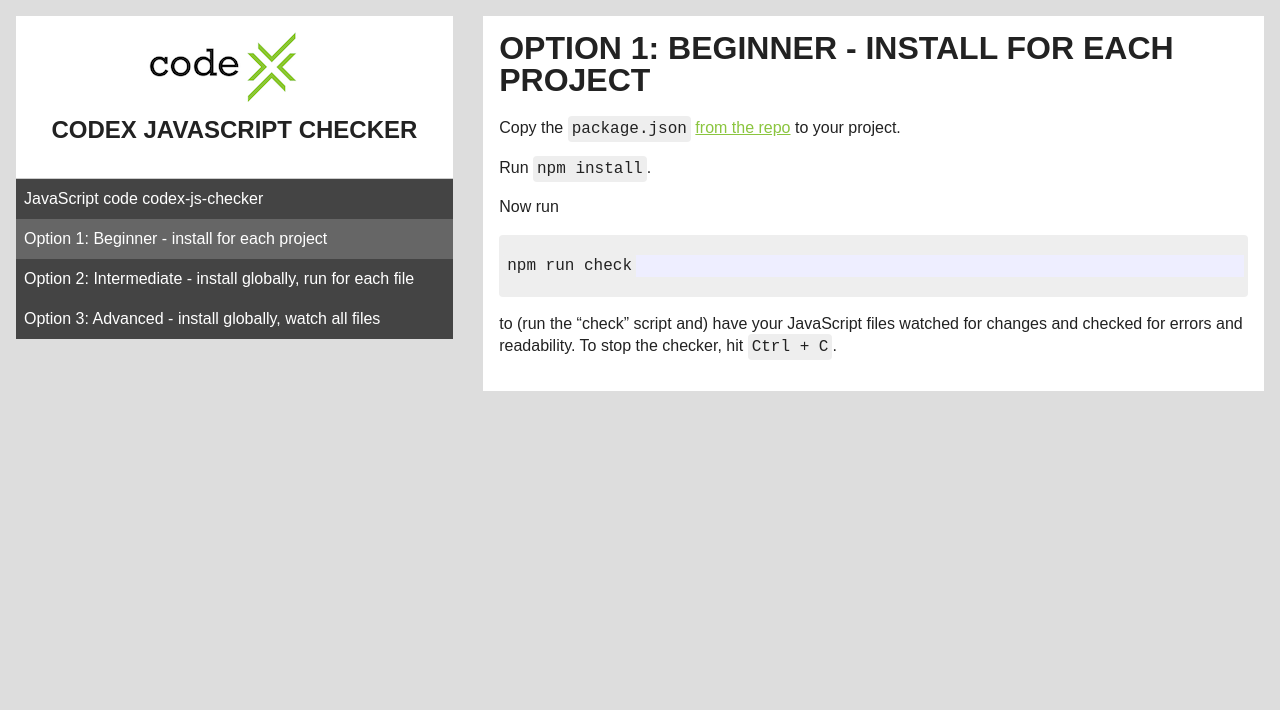
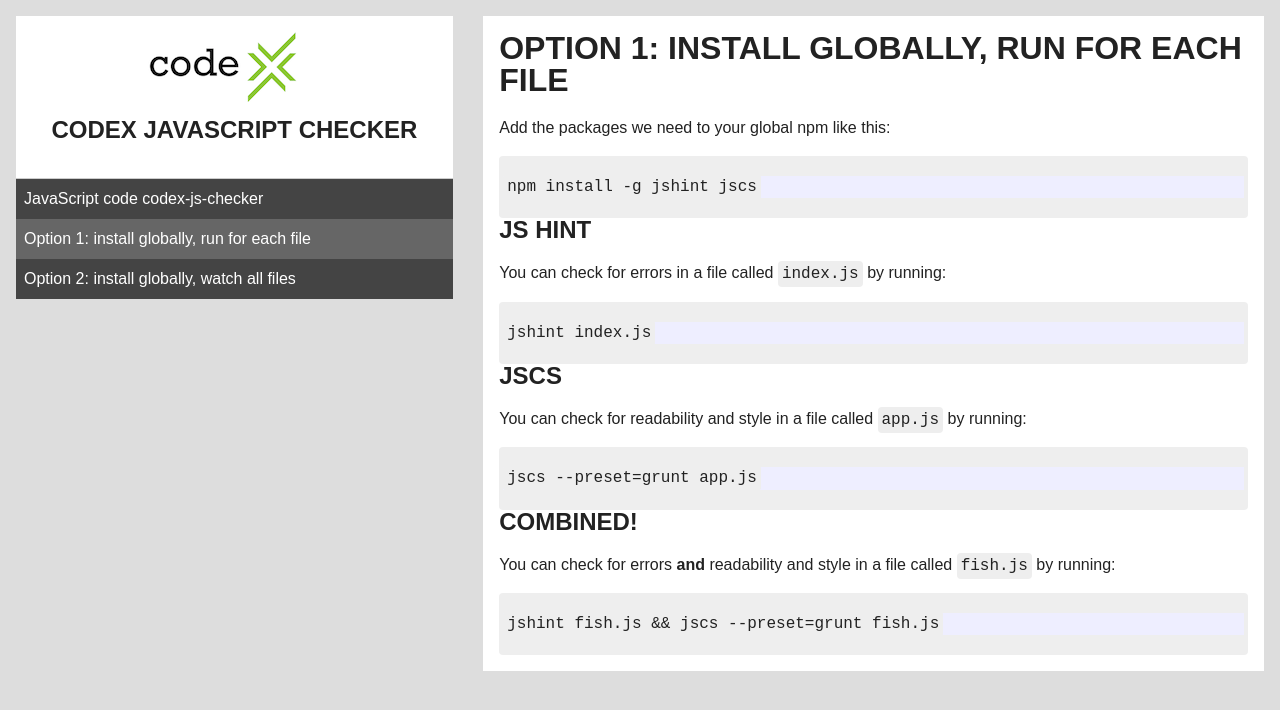
Before and after one commit to codex-academy/codex-js-checker, a Jekyll site: the page built from option-1.md, in a window 1280 px wide. Shown: the top 710 px of the page. Built offline with Jekyll 4.4.1, drawn with Linux system fonts in a browser that asks for light colours.

Commit message:
Switch to just two options, no package.json

````diff
--- a/_includes/footer.html
+++ b/_includes/footer.html
@@ -5,13 +5,10 @@
         <a href="./index.html">JavaScript code codex-js-checker</a>
       </li>
       <li{% if page.url == '/option-1.html' %} class="active"{% endif %}>
-        <a href="./option-1.html">Option 1: Beginner - install for each project</a>
+        <a href="./option-1.html">Option 1: install globally, run for each file</a>
       </li>
       <li{% if page.url == '/option-2.html' %} class="active"{% endif %}>
-        <a href="./option-2.html">Option 2: Intermediate - install globally, run for each file</a>
-      </li>
-      <li{% if page.url == '/option-.html' %} class="active"{% endif %}>
-        <a href="./option-3.html">Option 3: Advanced - install globally, watch all files</a>
+        <a href="./option-2.html">Option 2: install globally, watch all files</a>
       </li>
     </ul>
   </nav>
--- a/option-1.md
+++ b/option-1.md
@@ -2,16 +2,34 @@
 layout: default
 ---
 
-# Option 1: Beginner - install for each project
+# Option 1: install globally, run for each file
 
-Copy the `package.json` [from the repo](https://github.com/codex-academy/codex-js-checker/blob/gh-pages/package.json) to your project.
-
-Run `npm install`.
-
-Now run
+Add the packages we need to your global npm like this:
 
 ```
-npm run check
+npm install -g jshint jscs
 ```
 
-to (run the "check" script and) have your JavaScript files watched for changes and checked for errors and readability. To stop the checker, hit `Ctrl + C`.
+## JS Hint
+
+You can check for errors in a file called `index.js` by running:
+
+```
+jshint index.js
+```
+
+## JSCS
+
+You can check for readability and style in a file called `app.js` by running:
+
+```
+jscs --preset=grunt app.js
+```
+
+## Combined!
+
+You can check for errors **and** readability and style in a file called `fish.js` by running:
+
+```
+jshint fish.js && jscs --preset=grunt fish.js
+```
````
Also changed, not shown: index.md (+1 -1 lines), option-2.md (+7 -19 lines), option-3.md (deleted, +0 -17 lines), package.json (deleted, +0 -15 lines), README.md, 1 other file.
